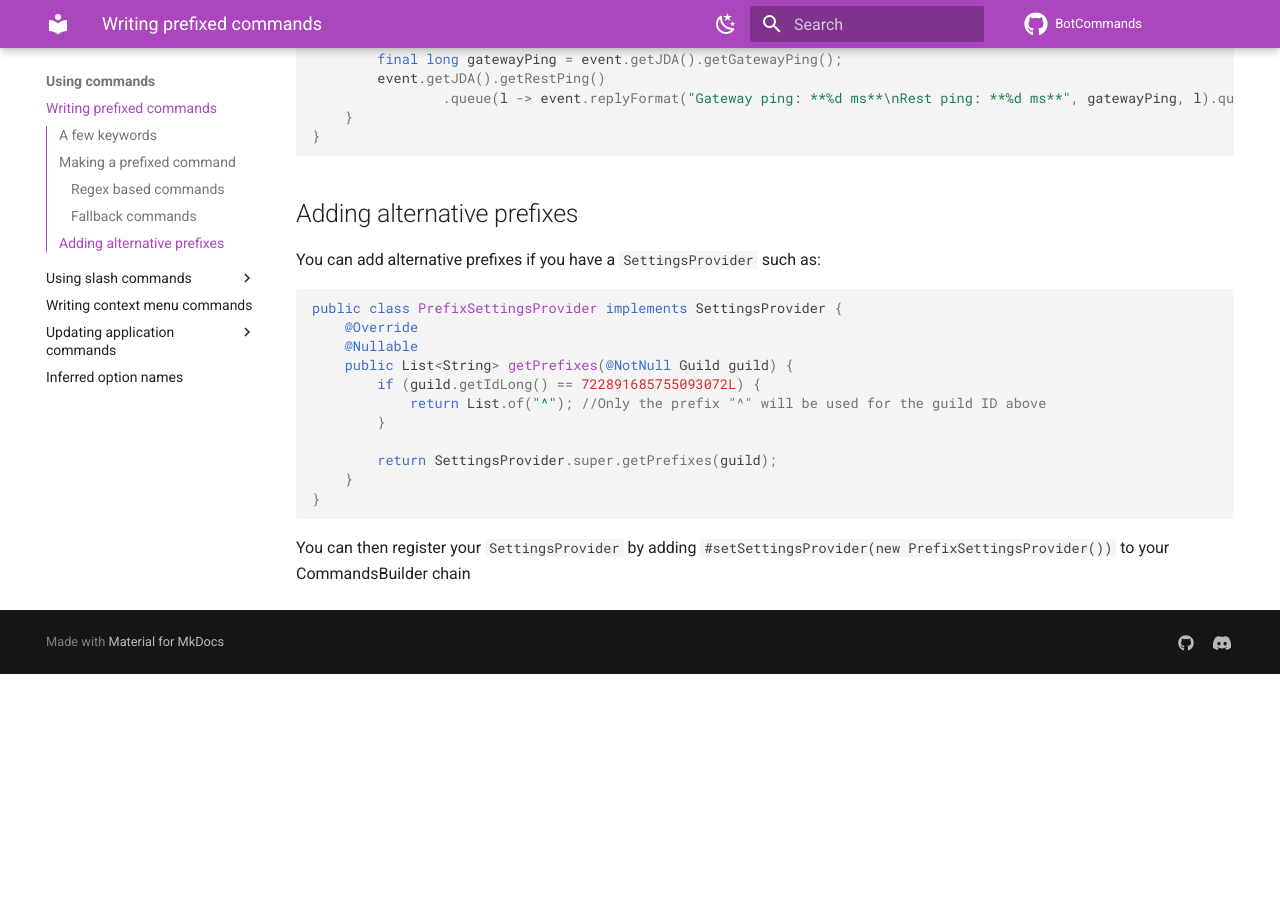
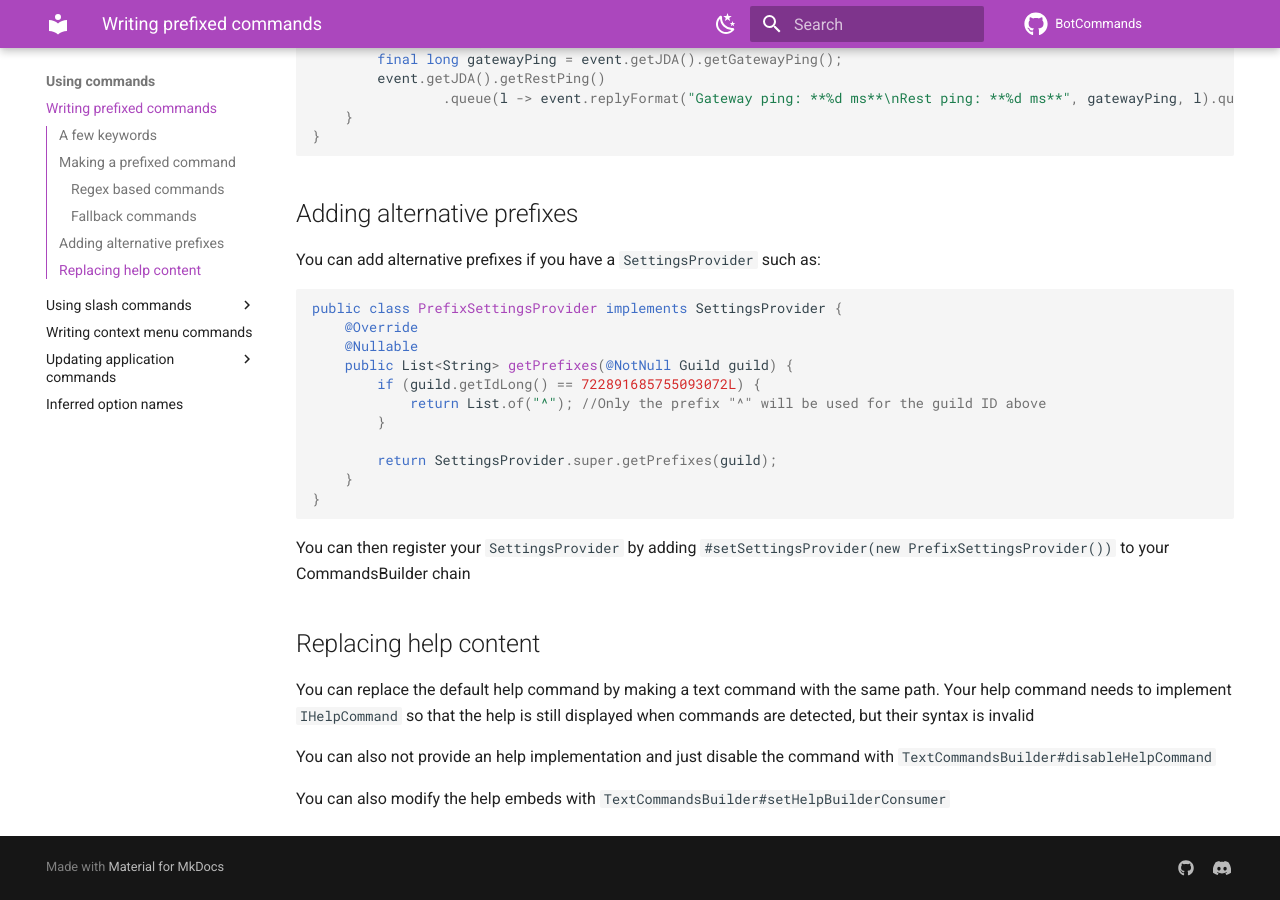
Before and after one commit to freya022/BotCommands-Wiki, an MkDocs documentation site: the page built from docs/using-commands/Prefixed-commands.md, in a window 1280 px wide and 900 px high, scrolled down 1853 px. Built offline with MkDocs 1.6.1 and Material for MkDocs 9.7.7, drawn with Linux system fonts in a browser that asks for light colours; comment, search, counter and statistics services are not loaded; before the commit the page ends 2527 px from its top, so only the background shows below that.

Commit message:
Add `Replacing help content` in prefixed commands

````diff
--- a/docs/using-commands/Prefixed-commands.md
+++ b/docs/using-commands/Prefixed-commands.md
@@ -91,3 +91,12 @@ public class PrefixSettingsProvider implements SettingsProvider {
 ```
 
 You can then register your `SettingsProvider` by adding `#setSettingsProvider(new PrefixSettingsProvider())` to your CommandsBuilder chain
+
+## Replacing help content
+
+You can replace the default help command by making a text command with the same path.
+Your help command needs to implement `IHelpCommand` so that the help is still displayed when commands are detected, but their syntax is invalid
+
+You can also not provide an help implementation and just disable the command with `TextCommandsBuilder#disableHelpCommand`
+
+You can also modify the help embeds with `TextCommandsBuilder#setHelpBuilderConsumer`
````
